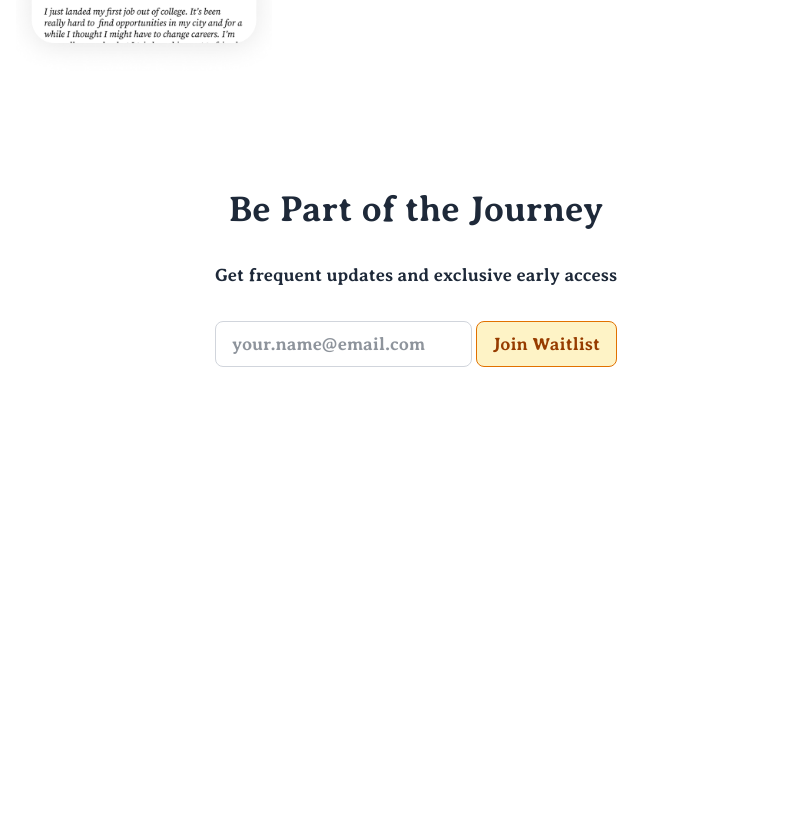
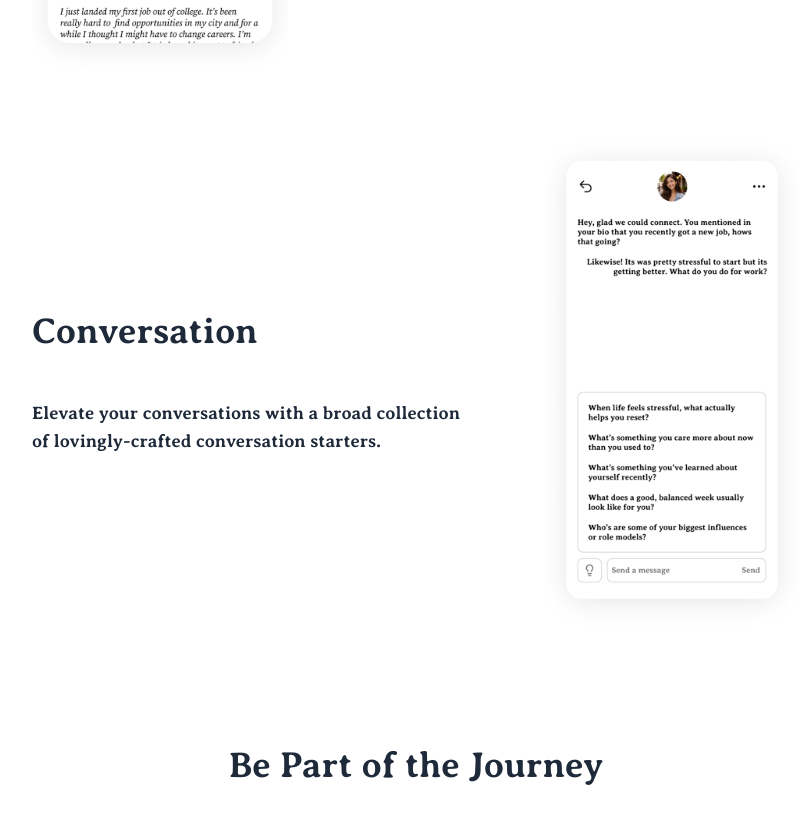
Before and after one commit to FayZ676/kindred, a Next.js app in the folder website/: page / in a window 1280 px wide. Shown: the part 2745-3567 px from the top of the page, without its empty margins (224-1034 px from the left). Before the commit the page ends 3176 px from the top, so only its background shows below. Built offline with nearby package versions, Linux system fonts and the light colour scheme; what forminit would draw is missing.

Commit message:
Add missing conversation section. Reduce padding.

```diff
--- a/website/app/components/body-section.tsx
+++ b/website/app/components/body-section.tsx
@@ -16,7 +16,7 @@ export function BodySection({
   imageFirst = false,
 }: BodySectionProps) {
   return (
-    <section className="flex flex-col md:flex-row items-center gap-10 md:gap-16 lg:gap-36 mx-auto">
+    <section className="flex flex-col md:flex-row items-center gap-10 md:gap-16 lg:gap-16 mx-auto">
       <div
         className={`flex flex-col gap-6 md:gap-12 text-center md:text-left ${imageFirst ? "md:order-last" : ""}`}
       >
--- a/website/app/page.tsx
+++ b/website/app/page.tsx
@@ -73,6 +73,14 @@ export default function Home() {
           image_alt=""
           imageFirst
         />
+
+        {/* Conversation Section */}
+        <BodySection
+          title="Conversation"
+          content="Elevate your conversations with a broad collection of lovingly-crafted conversation starters."
+          image_src="/Conversation.png"
+          image_alt=""
+        />
       </div>
 
       {/* Waitlist Section */}
```
